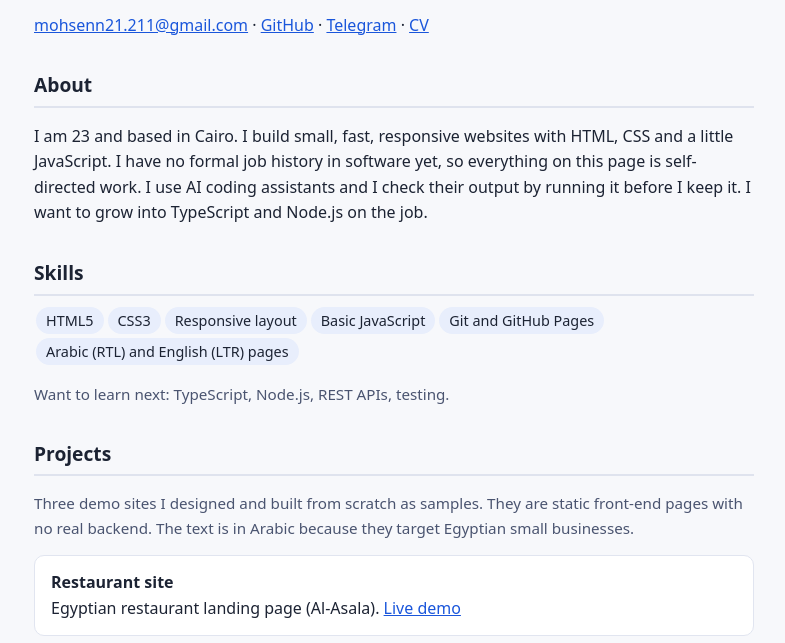
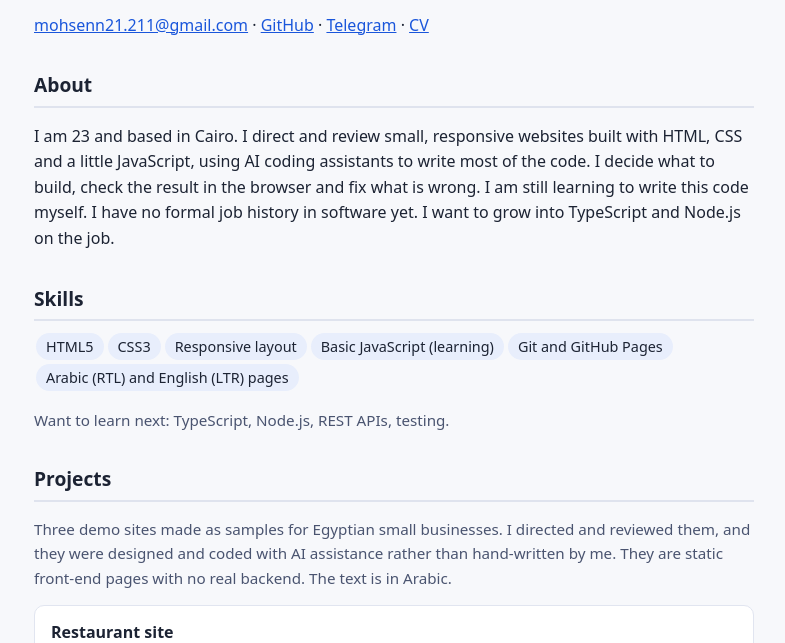
Before and after one commit to mohsenn21/mohsenn21.github.io, a plain HTML site: page en.html in a window 1280 px wide. Shown: the part 137-780 px from the top of the page, without its empty margins (246-1031 px from the left). Drawn offline with Linux system fonts and the light colour scheme.

Commit message:
Revise personal description and project details in en.html
Updated the content to reflect a more accurate description of skills and projects, emphasizing the use of AI coding assistance.

```diff
--- a/en.html
+++ b/en.html
@@ -13,12 +13,12 @@ a{color:#1a56db}.tags span{display:inline-block;background:#e8eefc;border-radius
 <p class="sub">Junior web developer. Cairo, Egypt (UTC+2). Looking for a remote junior role where I can learn fast and ship.</p>
 <p><a href="mailto:mohsenn21.211@gmail.com">mohsenn21.211@gmail.com</a> &middot; <a href="https://github.com/mohsenn21">GitHub</a> &middot; <a href="https://t.me/mohsenn_21">Telegram</a> &middot; <a href="cv.html">CV</a></p>
 <h2>About</h2>
-<p>I am 23 and based in Cairo. I build small, fast, responsive websites with HTML, CSS and a little JavaScript. I have no formal job history in software yet, so everything on this page is self-directed work. I use AI coding assistants and I check their output by running it before I keep it. I want to grow into TypeScript and Node.js on the job.</p>
+<p>I am 23 and based in Cairo. I direct and review small, responsive websites built with HTML, CSS and a little JavaScript, using AI coding assistants to write most of the code. I decide what to build, check the result in the browser and fix what is wrong. I am still learning to write this code myself. I have no formal job history in software yet. I want to grow into TypeScript and Node.js on the job.</p>
 <h2>Skills</h2>
-<div class="tags"><span>HTML5</span><span>CSS3</span><span>Responsive layout</span><span>Basic JavaScript</span><span>Git and GitHub Pages</span><span>Arabic (RTL) and English (LTR) pages</span></div>
+<div class="tags"><span>HTML5</span><span>CSS3</span><span>Responsive layout</span><span>Basic JavaScript (learning)</span><span>Git and GitHub Pages</span><span>Arabic (RTL) and English (LTR) pages</span></div>
 <p class="note">Want to learn next: TypeScript, Node.js, REST APIs, testing.</p>
 <h2>Projects</h2>
-<p class="note">Three demo sites I designed and built from scratch as samples. They are static front-end pages with no real backend. The text is in Arabic because they target Egyptian small businesses.</p>
+<p class="note">Three demo sites made as samples for Egyptian small businesses. I directed and reviewed them, and they were designed and coded with AI assistance rather than hand-written by me. They are static front-end pages with no real backend. The text is in Arabic.</p>
 <div class="card"><b>Restaurant site</b><br>Egyptian restaurant landing page (Al-Asala). <a href="https://mohsenn21.github.io/restaurant/">Live demo</a></div>
 <div class="card"><b>Gym site</b><br>Gym landing page (Iron Gym) with a booking form. Front-end demo only, the form does not send data. <a href="https://mohsenn21.github.io/gym/">Live demo</a></div>
 <div class="card"><b>Clothing store site</b><br>Fashion store page (Boutique Lina) with a demo order form. Front-end demo only. <a href="https://mohsenn21.github.io/store/">Live demo</a></div>
```
